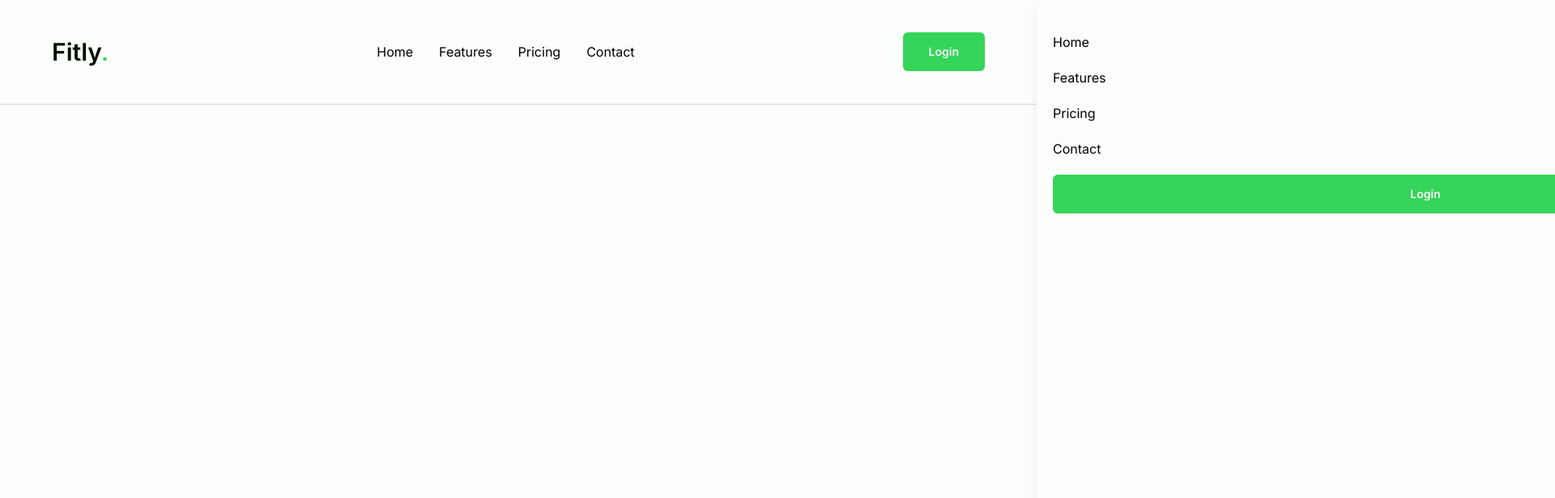
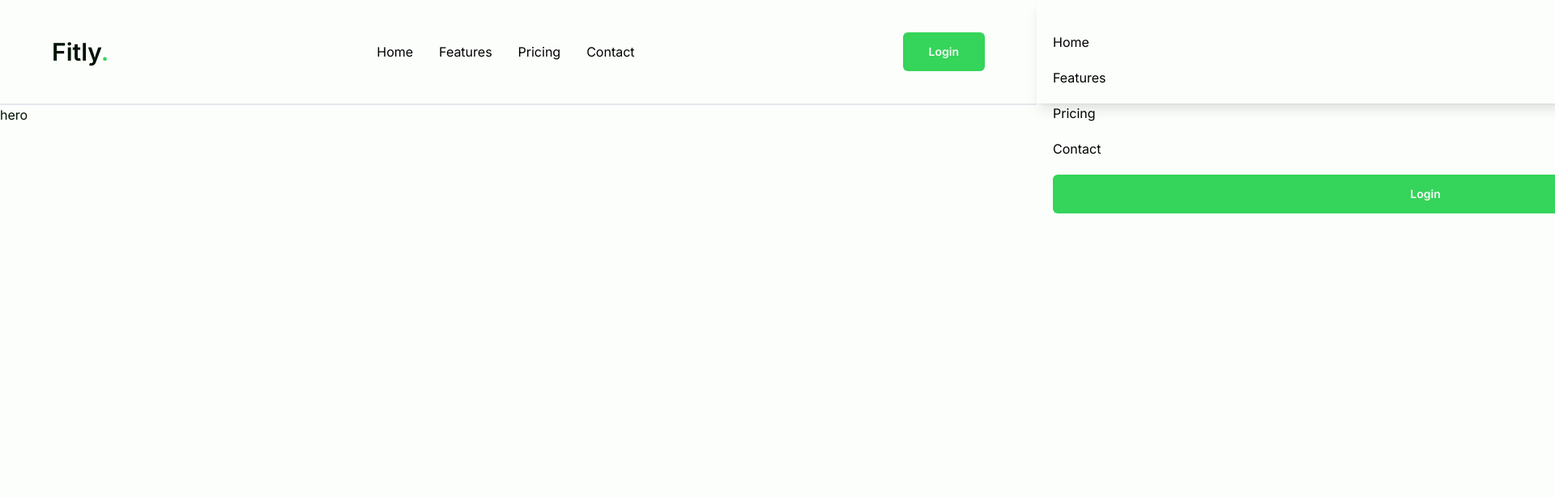
Before and after one commit to DominikBieleckikontakt/WorkoutTracker, a Next.js app: page / in a window 1280 px wide. Shown: the top 616 px of the page at 81% size, 1920 px wide, since content can reach past the window. Built offline with nearby package versions, Linux system fonts and the light colour scheme.

Commit message:
navbar is kind of transparent

```diff
--- a/app/page.tsx
+++ b/app/page.tsx
@@ -1,12 +1,15 @@
 import React from "react";
 
 import Navbar from "@/components/ui/navbar";
+import Hero from "@/components/landing/hero";
 
 export default function Home() {
   return (
     <>
       <Navbar />
-      <main className=""></main>
+      <main className="min-h-screen">
+        <Hero />
+      </main>
     </>
   );
 }
--- /dev/null
+++ b/components/landing/hero.tsx
@@ -0,0 +1,7 @@
+import React from "react";
+
+const Hero = () => {
+  return <div>hero</div>;
+};
+
+export default Hero;
--- a/components/ui/navbar.tsx
+++ b/components/ui/navbar.tsx
@@ -7,7 +7,7 @@ const Navbar = () => {
   const [isOpen, setIsOpen] = useState(false);
 
   return (
-    <nav className="p-10 px-16 border-b-2 border-gray-200 relative z-50">
+    <nav className="p-10 px-16 border-b-2 border-gray-200 z-50 sticky top-0 bg-background/5 backdrop-blur-sm">
       <div className="flex justify-between items-center">
         {/* Logo */}
         <div className="text-3xl font-semibold">
```
